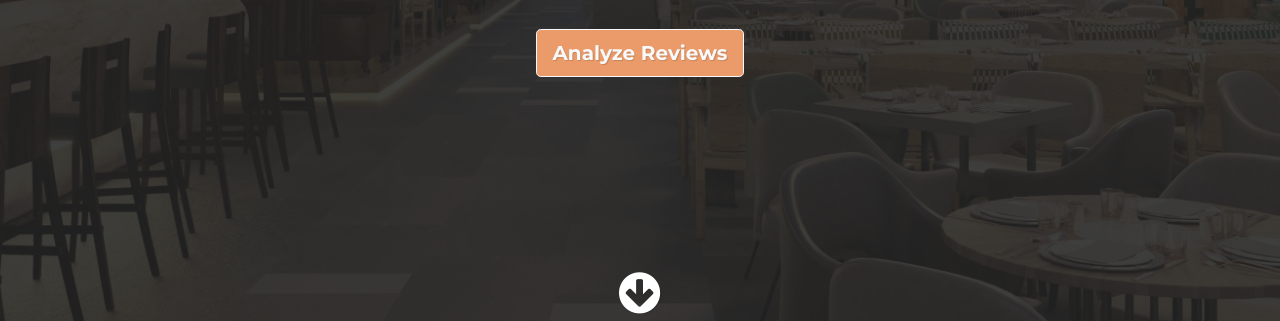
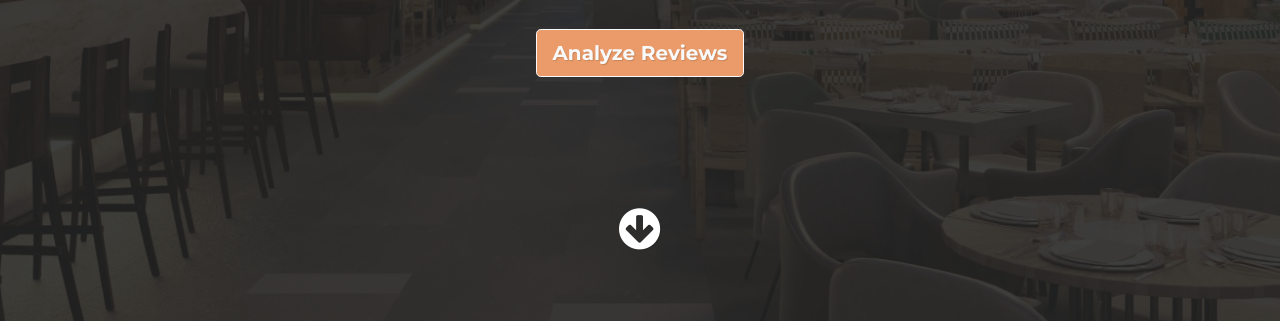
Before and after one commit to xqin10/fake_review_detection_frontend, a browser extension: page web_pages/index.html in a window 1280 px wide. Shown: the part 718-1039 px from the top of the page. Drawn offline with nearby package versions, Linux system fonts and the light colour scheme; some packages are replaced by stand-ins of ours; a script that the page names is missing.

Commit message:
Index page changes
Minor changer to index page

```diff
--- a/web_pages/index.html
+++ b/web_pages/index.html
@@ -40,11 +40,11 @@ We help our customers detect which is the deceptive reviews and notify them as s
         </div>
     </nav>
     <main class="page landing-page" style="margin-bottom: 5%;">
-        <section class="d-xl-flex align-items-xl-center clean-block clean-hero" style="color: rgba(36,37,37,0.88);font-weight: normal;background: url(&quot;/assets/img/pexels-quark-studio-3201921.jpg?h=0101dda14b1207525ea260179f1cea12&quot;) center / cover, radial-gradient(black 53%, white);padding-top: 5%;height: 1098px;">
-            <div class="text" style="max-width: 100%;padding-top: 10%;">
+        <section class="d-xl-flex justify-content-xl-center clean-block clean-hero" style="color: rgba(36,37,37,0.88);font-weight: normal;background: url(&quot;/assets/img/pexels-quark-studio-3201921.jpg?h=0101dda14b1207525ea260179f1cea12&quot;) center / cover, radial-gradient(black 53%, white);padding-top: 5%;height: 1098px;">
+            <div class="text" style="max-width: 100%;padding-top: 5%;">
                 <p style="width: 85%;font-size: 48px;font-weight: bold;max-width: 80%;text-align: center;margin-left: 10%;margin-right: 10%;">Identify fake reviews from the hotels, restaurants, cafes and bars.&nbsp;<strong>Save yourself from a horrible experience.</strong></p>
                 <p style="text-align: center;max-width: 100%;width: 100%;font-size: 150%;font-weight: bold;"></p><textarea class="flex-grow-1 flex-shrink-1 flex-fill justify-content-center align-items-center align-content-center align-self-center flex-wrap" style="width: 100%;margin-left: 20%;margin-right: 20%;margin-bottom: 2%;max-width: 60%;" placeholder="Paste URL here: https://www." rows="2"></textarea><a class="btn btn-outline-light btn-lg" role="button" href="/results.html" style="font-weight: bold;background: rgb(234,155,105);" target="_top">Analyze Reviews</a>
-                <div data-aos="fade"><i class="fa fa-arrow-circle-down pulse animated infinite" style="font-size: 48px;padding-top: 15%;"></i></div>
+                <div data-aos="fade"><i class="fa fa-arrow-circle-down pulse animated infinite" style="font-size: 48px;padding-top: 10%;"></i></div>
             </div>
         </section>
         <section>
```
